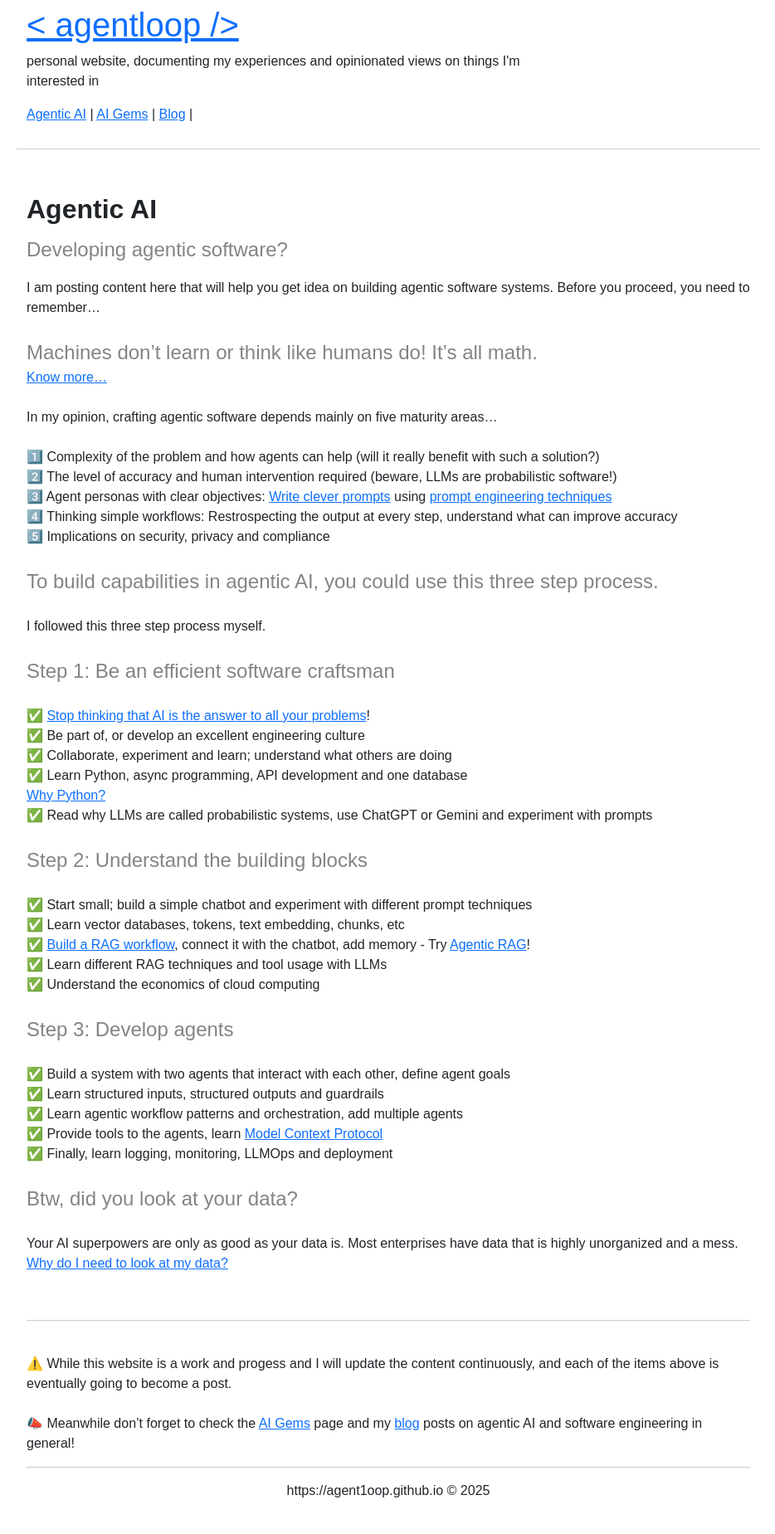
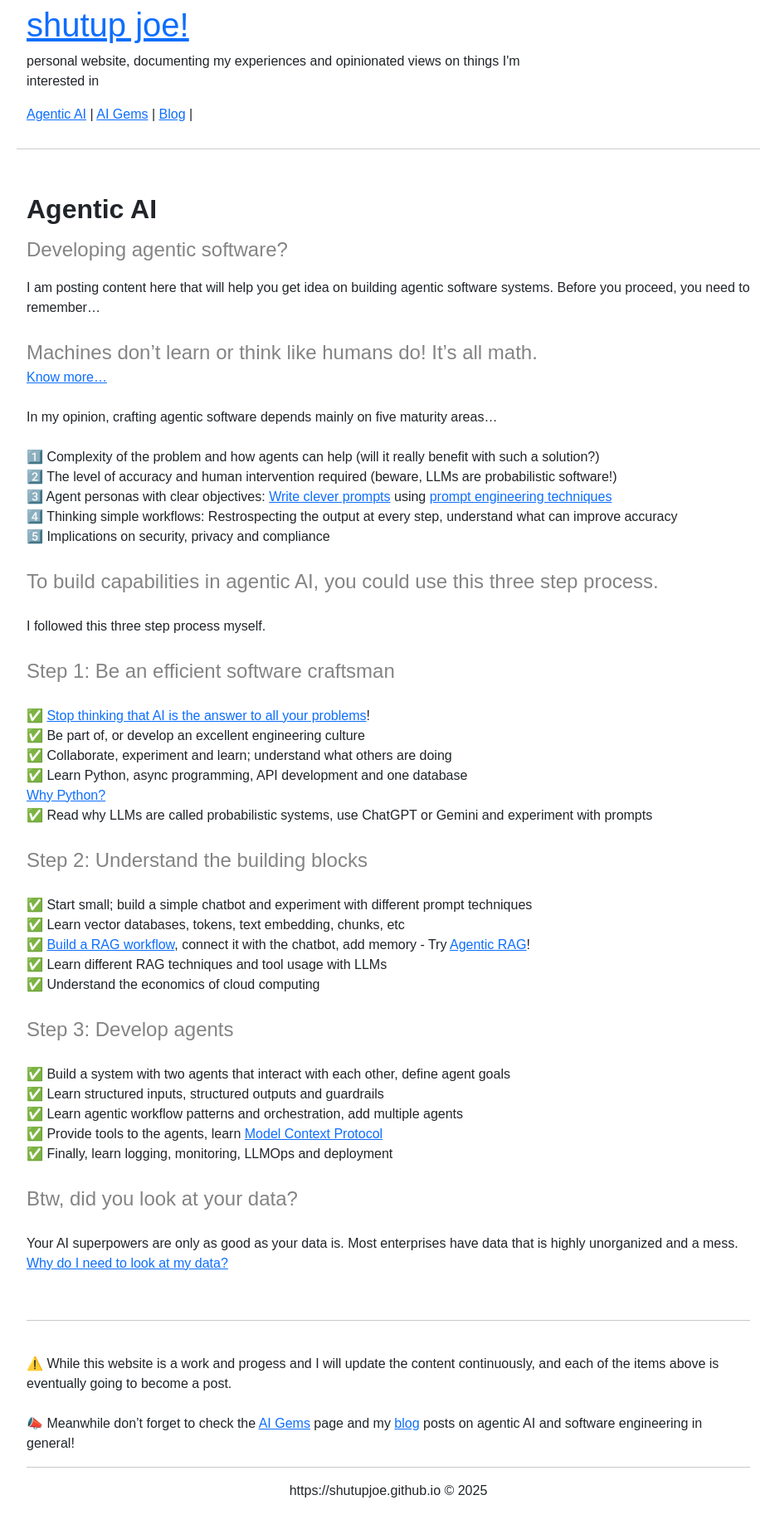
Before and after one commit to coffeeml/coffeeml.github.io, a Jekyll site: the page built from _pages/agentic-ai.markdown, in a window 1280 px wide. Shown: the whole page at 83% size, without its empty margins (172-1106 px from the left). Built offline with Jekyll 4.4.1, drawn with Linux system fonts in a browser that asks for light colours; nearby versions of some CDN libraries; some web fonts are replaced.

Commit message:
Update _config.yml

```diff
--- a/_config.yml
+++ b/_config.yml
@@ -1,9 +1,9 @@
 # Site settings
-title: < agentloop />
+title: shutup joe!
 email:
 description: personal website, documenting my experiences and opinionated views on things I'm interested in
 baseurl: ""
-url: "https://agent1oop.github.io"
+url: "https://shutupjoe.github.io"
 linkedin_username:
 github_username:  agent1oop
 twitter_username:
```
